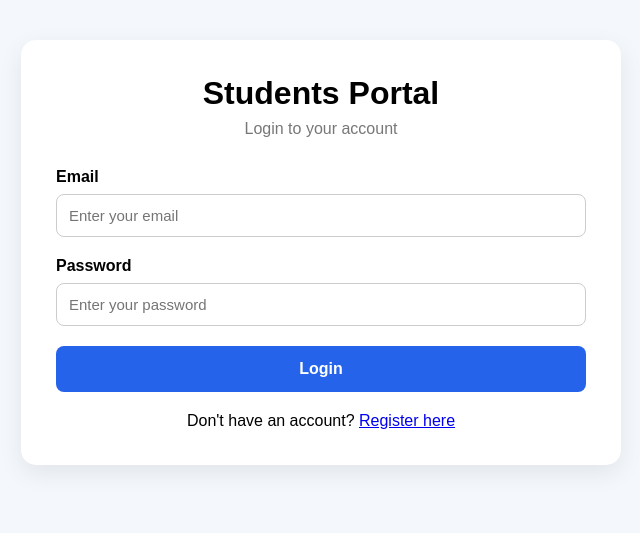
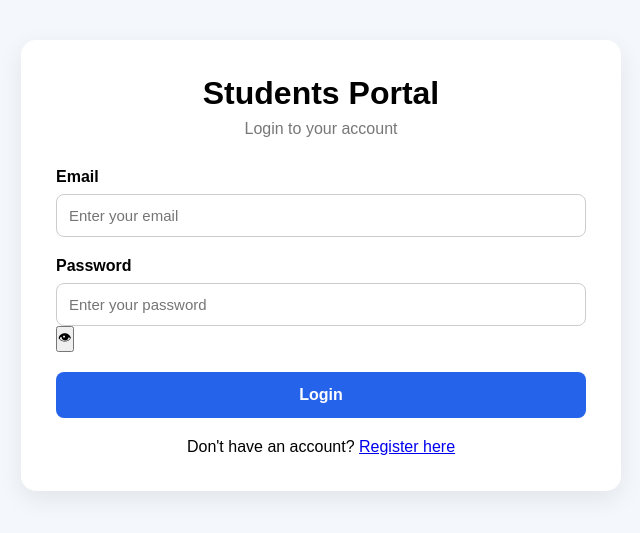
Before and after one commit to delacruz30christian-jpg/student_portal, a Flask app: page /login in a window 1280 px wide. Shown: the top 533 px of the page, without its empty margins (319-959 px from the left). Run offline with Flask 3, Linux system fonts and the light colour scheme.

Commit message:
login form

```diff
--- a/templates/login.html
+++ b/templates/login.html
@@ -57,7 +57,12 @@
                         placeholder="Enter your password"
                         required
                     >
-
+                    <button
+                        type="button"
+                        class="show-password-btn"
+                        onclick="togglePassword('login-password', this)">
+                        👁
+                    </button>
                 </div>
 
                 <button type="submit" class="register-btn">
```
